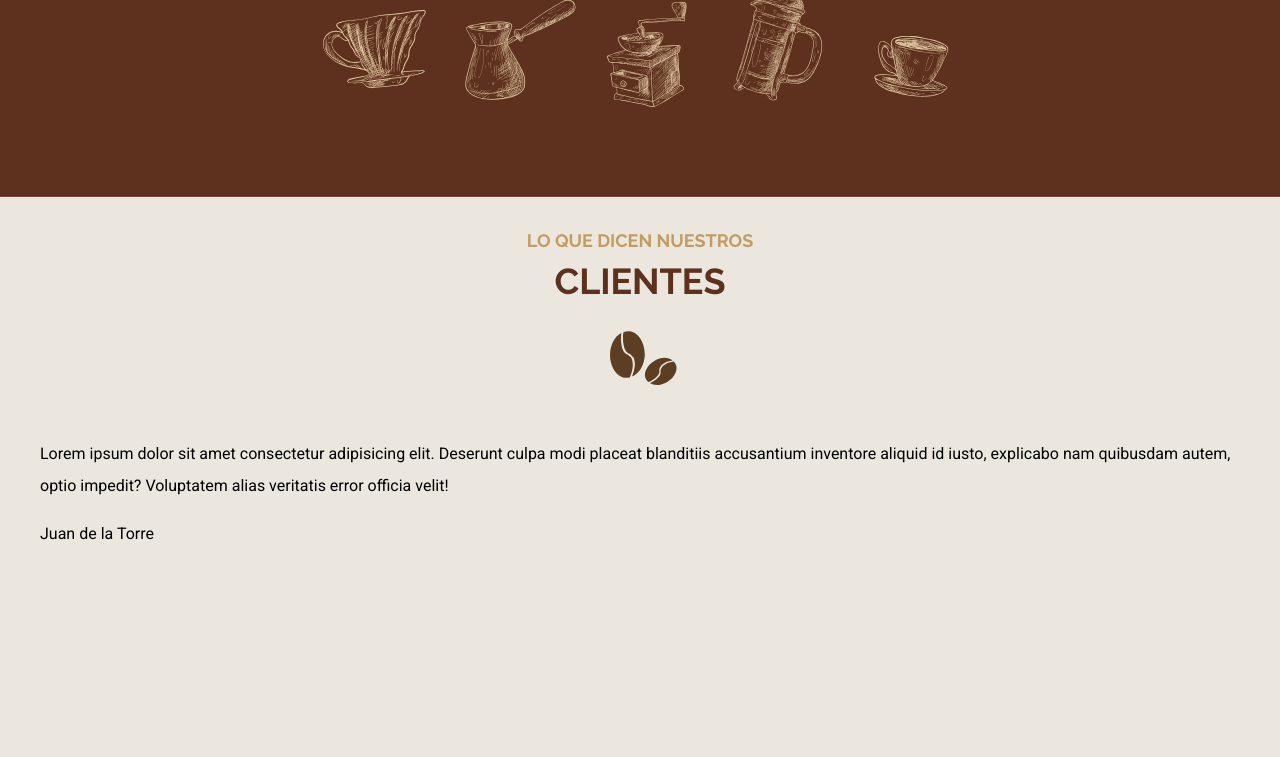
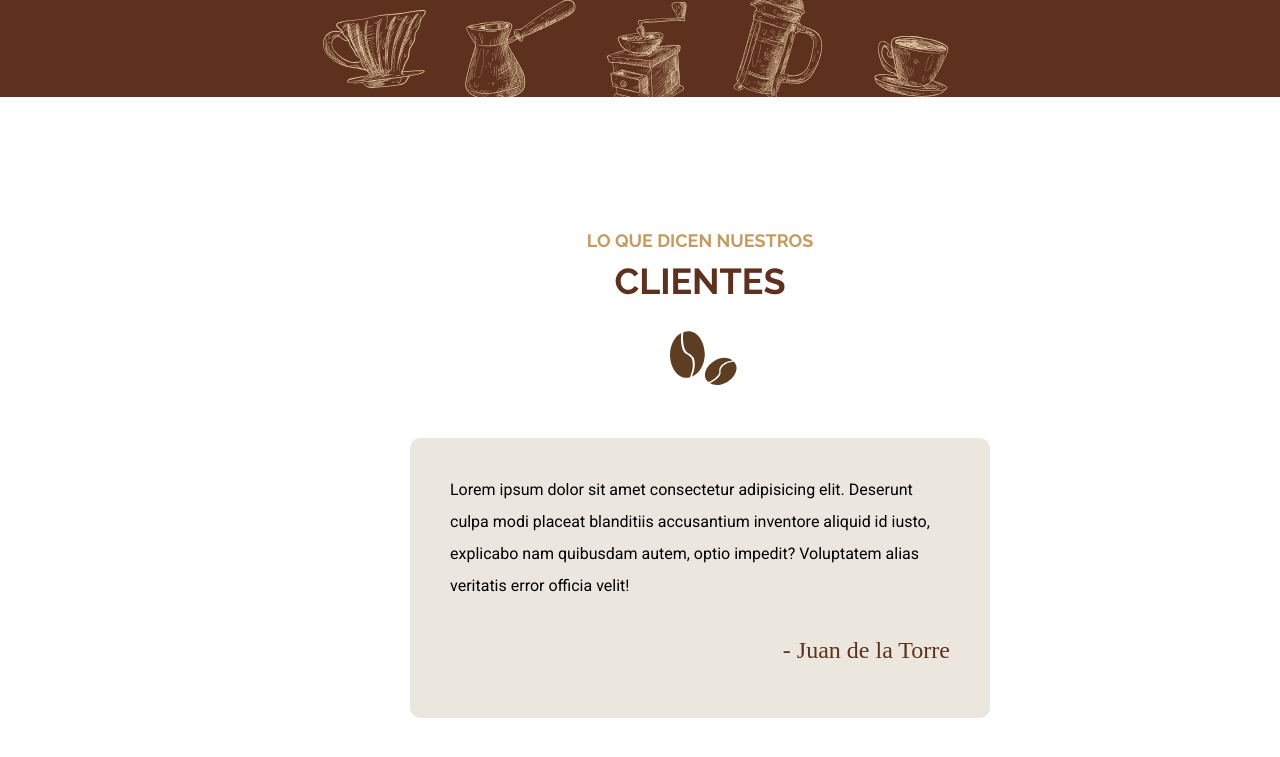
Before and after one commit to RafaelMoro/cafeteria, a website: page clase/index.html in a window 1280 px wide. Shown: the part 4109-4866 px from the top of the page. Before the commit the page ends 4675 px from the top, so only its background shows below. Drawn offline with nearby package versions, Linux system fonts and the light colour scheme; files that its build step writes are made by us from their sources; files whose address does not match are found by name; a web font is replaced by a local one.

Commit message:
styling testimonials - class 240

```diff
--- a/clase/index.html
+++ b/clase/index.html
@@ -168,13 +168,13 @@
     </div>
   </section>
 
-  <section class="nuestros-testimoniales contenedor">
+  <section class="nuestros-testimoniales contenedor bg-white margin-negativo-10">
     <h2><span>Lo que dicen nuestros</span> Clientes</h2>
 
     <div class="testimonial">
       <p>Lorem ipsum dolor sit amet consectetur adipisicing elit. Deserunt culpa modi placeat blanditiis accusantium inventore aliquid id iusto, explicabo nam quibusdam autem, optio impedit? Voluptatem alias veritatis error officia velit!</p>
 
-      <p>Juan de la Torre</p>
+      <p class="autor">- Juan de la Torre</p>
     </div>
   </section>
 </body>
--- a/clase/src/scss/base/_utilidades.scss
+++ b/clase/src/scss/base/_utilidades.scss
@@ -6,3 +6,9 @@
 .bg-primario {
   background-color: var.$primario;
 }
+.bg-white {
+  background-color: var.$blanco;
+}
+.margin-negativo-10 {
+  margin-top: -10rem;
+}
--- a/clase/src/scss/inicio/_index.scss
+++ b/clase/src/scss/inicio/_index.scss
@@ -2,3 +2,4 @@
 @forward 'iconos';
 @forward 'galeria';
 @forward 'menu';
+@forward 'testimoniales';
--- /dev/null
+++ b/clase/src/scss/inicio/_testimoniales.scss
@@ -0,0 +1,25 @@
+@use 'base/variables' as var;
+@use 'base/mixins' as mixin;
+
+.nuestros-testimoniales {
+  padding: 10rem 2rem;
+
+  @include mixin.tablet {
+    padding: 10rem;
+  }
+
+  .testimonial {
+    background-color: var.$cafeClaro;
+    padding: 2rem 4rem;
+    max-width: 50rem;
+    margin: 0 auto;
+    border-radius: 1rem;
+
+    .autor {
+      text-align: right;
+      font-size: 2.4rem;
+      color: var.$primario;
+      font-family: var.$fuente_cursiva;
+    }
+  }
+}
```
